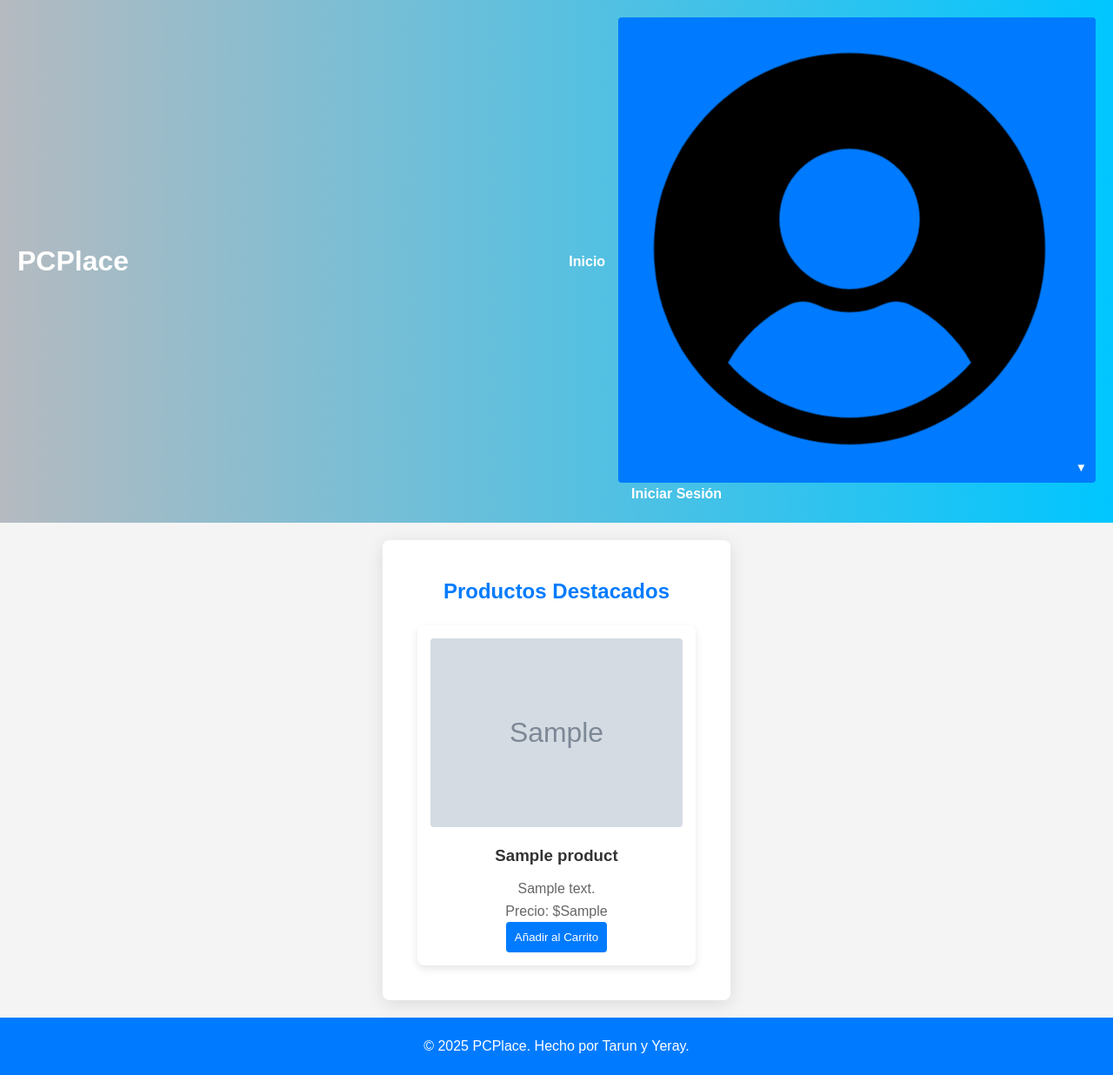
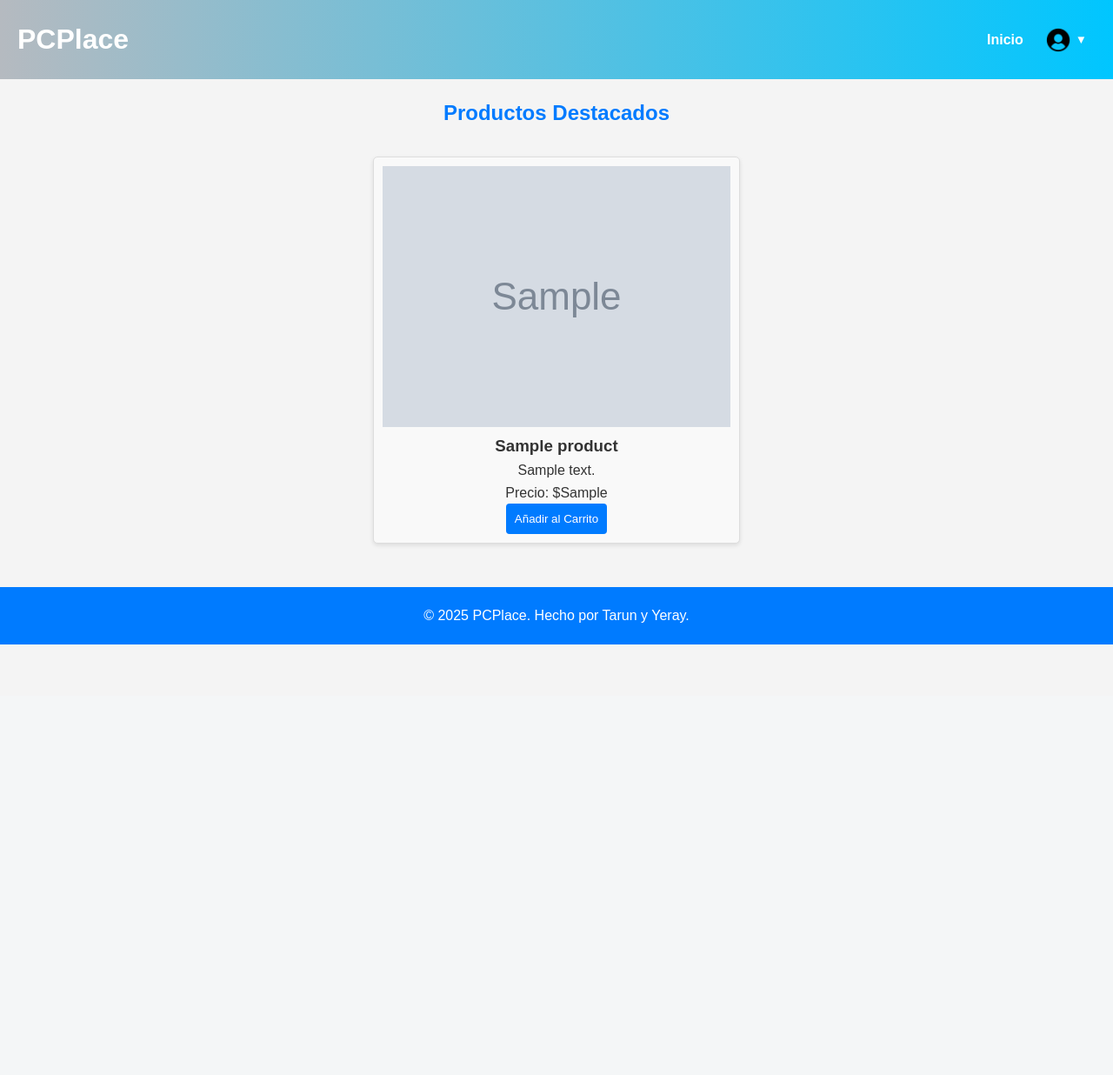
Before and after one commit to yerayq34/PCplace, a PHP site: page / in a window 1280 px wide. Shown: the whole page at 87% size. After the commit the page ends 741 px from the top, so only its background shows below. Run offline with PHP 8.4, Linux system fonts and the light colour scheme; tables that the repository leaves empty or names only in its code hold one stand-in row (values such as "Sample post"); grey boxes marked "Sample" are stand-in pictures.

Commit message:
Tambiern he añadido un boton de dashboard de un usuario normal un boton de Actualizar Datos, que esta en modify.php, basicamente le deja al usuario mofidicar su nombre apellidos y el email. Hemodificado el Index.php para que este estructurado y se vea bien visualmente.

````diff
--- a/index.php
+++ b/index.php
@@ -29,7 +29,11 @@ $result = $conn->query($sql);
             </button>
             <div class="dropdown-content">
                 <?php if (isset($_SESSION['username'])): ?>
-                    <a href="dashboard.php">Mi Cuenta</a>
+                    <?php if ($_SESSION['rol'] === 'admin'): ?>
+                        <a href="admin_dashboard.php">Mi Cuenta</a> <!-- Redirigir a admin_dashboard.php si es admin -->
+                    <?php else: ?>
+                        <a href="dashboard.php">Mi Cuenta</a> <!-- Redirigir a dashboard.php si es user -->
+                    <?php endif; ?>
                     <a href="logout.php">Cerrar Sesión</a>
                 <?php else: ?>
                     <a href="login.php">Iniciar Sesión</a>
--- a/styles.css
+++ b/styles.css
@@ -59,44 +59,33 @@ h2 {
     color: #007bff;
 }
 
-
+/* Estilos para el contenedor de productos */
 .product-grid {
-    display: flex;
-    flex-wrap: wrap;
-    gap: 20px;
+    display: flex; /* Usar flexbox para alinear los productos en una fila */
+    flex-wrap: wrap; /* Permitir que los productos se envuelvan en la siguiente línea si no hay suficiente espacio */
+    justify-content: space-between; /* Espaciado uniforme entre los productos */
+    margin: 20px; /* Espaciado alrededor del contenedor */
 }
 
-
+/* Estilos para cada tarjeta de producto */
 .product-card {
-    background: white;
-    border-radius: 8px;
-    box-shadow: 0 4px 10px rgba(0, 0, 0, 0.1);
-    padding: 15px;
-    text-align: center;
-    flex: 1 1 calc(25% - 20px);
-    min-width: 200px;
-    transition: transform 0.3s;
-}
-
-.product-card:hover {
-    transform: translateY(-5px);
+    background-color: #f9f9f9; /* Color de fondo de la tarjeta */
+    border: 1px solid #ddd; /* Borde de la tarjeta */
+    border-radius: 5px; /* Bordes redondeados */
+    padding: 10px; /* Espaciado interno */
+    margin: 10px; /* Espaciado entre tarjetas */
+    flex: 1 1 calc(25% - 20px); /* Ancho flexible para las tarjetas (4 en una fila) */
+    min-width: 200px; /* Ancho mínimo para las tarjetas */
+    text-align: center; /* Centrar el texto */
+    box-shadow: 0 2px 5px rgba(0, 0, 0, 0.1); /* Sombra para dar profundidad */
 }
 
 .product-card img {
-    max-width: 100%;
-    border-radius: 4px;
+    max-width: 100%; /* Asegurarse de que la imagen no exceda el ancho de la tarjeta */
+    height: auto; /* Mantener la proporción de la imagen */
 }
 
-.product-card h3 {
-    margin: 10px 0;
-    color: #333;
-}
-
-.product-card p {
-    color: #666;
-}
-
-
+/* Estilos para botones */
 button {
     background-color: #007bff;
     color: white;
@@ -111,7 +100,58 @@ button:hover {
     background-color: #0056b3;
 }
 
+/* Estilos para el pie de página */
+footer {
+    text-align: center;
+    padding: 20px;
+    background-color: #007bff;
+    color: white;
+}
 
+/* Estilos para el menú desplegable */
+.dropdown {
+    position: relative;
+    display: inline-block;
+}
+
+.dropbtn {
+    background-color: transparent;
+    border: none;
+    cursor: pointer;
+    display: flex;
+    align-items: center;
+}
+
+.user-icon {
+    width: 30px; /* Ajusta el tamaño del icono según sea necesario */
+    height: auto;
+    margin-right: 5px; /* Espacio entre el icono y la flecha */
+}
+
+.dropdown-content {
+    display: none;
+    position: absolute;
+    background-color: white;
+    min-width: 160px;
+    box-shadow: 0px 8px 16px 0px rgba(0,0,0,0.2);
+    z-index: 1;
+}
+
+.dropdown:hover .dropdown-content {
+    display: block; /* Muestra el menú al pasar el ratón */
+}
+
+.dropdown-content a {
+    color: black;
+    padding:  12px 16px;
+    text-decoration: none;
+    display: block;
+}
+
+.dropdown-content a:hover {
+    background-color: #f1f1f1; /* Color de fondo al pasar el ratón */
+} ```css
+/* Estilos para el formulario de inicio de sesión */
 .container {
     background-color: #ffffff;
     border-radius: 8px;
@@ -120,7 +160,6 @@ button:hover {
     max-width: 400px;
     margin: auto;
 }
-
 
 .login-form h2 {
     margin-bottom: 20px;
@@ -151,7 +190,6 @@ button:hover {
     outline: none;
 }
 
-
 .signup-link {
     text-align: center;
     margin-top: 15px;
@@ -165,42 +203,3 @@ button:hover {
 .signup-link a:hover {
     text-decoration: underline;
 }
-
-
-footer {
-    text-align: center;
-    padding: 20px;
-    background-color: #007bff;
-    color: white;
-}
-
-
-.cart-container {
-    max-width: 800px;
-    margin: auto;
-    padding: 20px;
-    background-color:
-}
-
-
-.product-grid {
-    display: flex;
-    flex-wrap: wrap;
-    gap: 20px;
-}
-
-
-.product-card {
-    background: white;
-    border-radius: 8px;
-    box-shadow: 0 4px 10px rgba(0, 0, 0, 0.1);
-    padding: 15px;
-    text-align: center;
-    flex: 1 1 calc(25% - 20px);
-    min-width: 200px;
-    transition: transform 0.3s;
-}
-
-.product-card:hover {
-    transform: translateY(-5px);
-}
````
